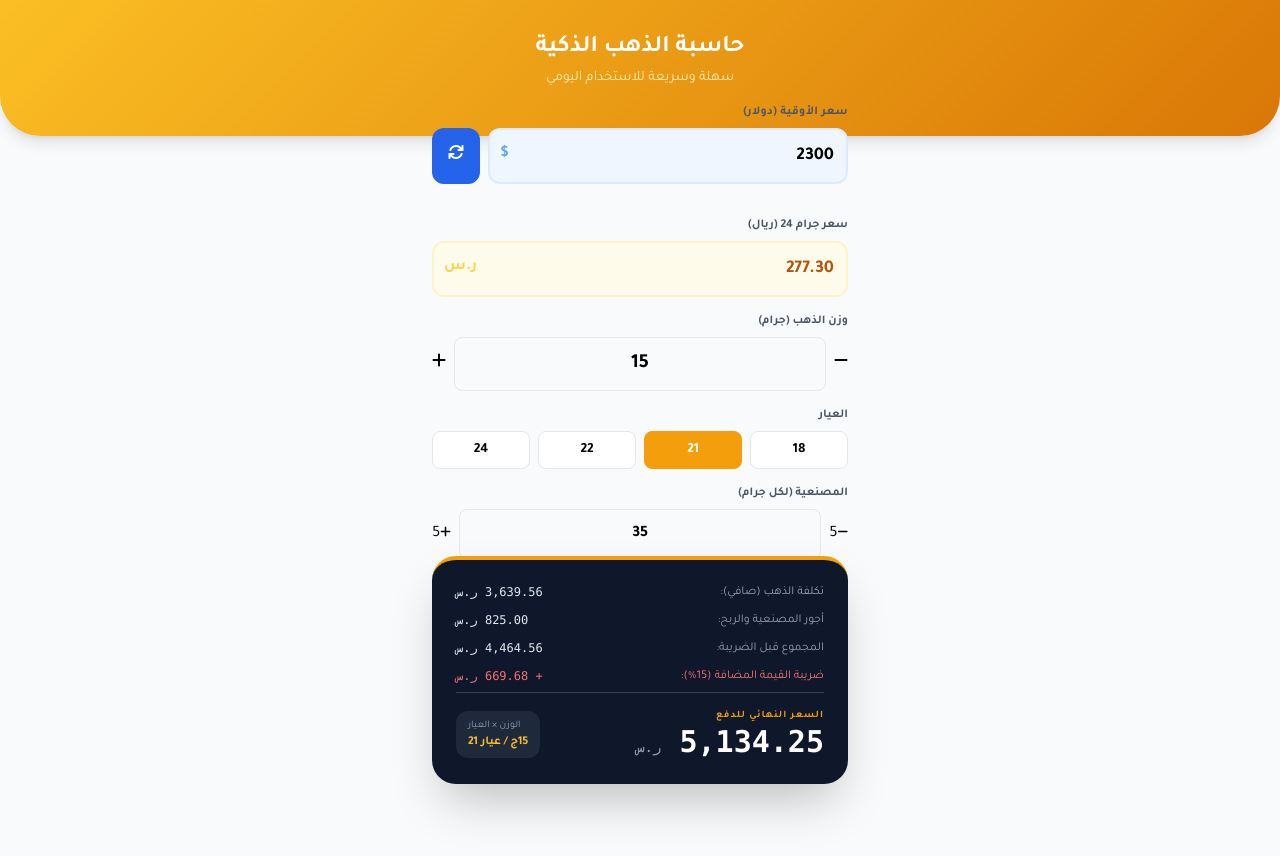
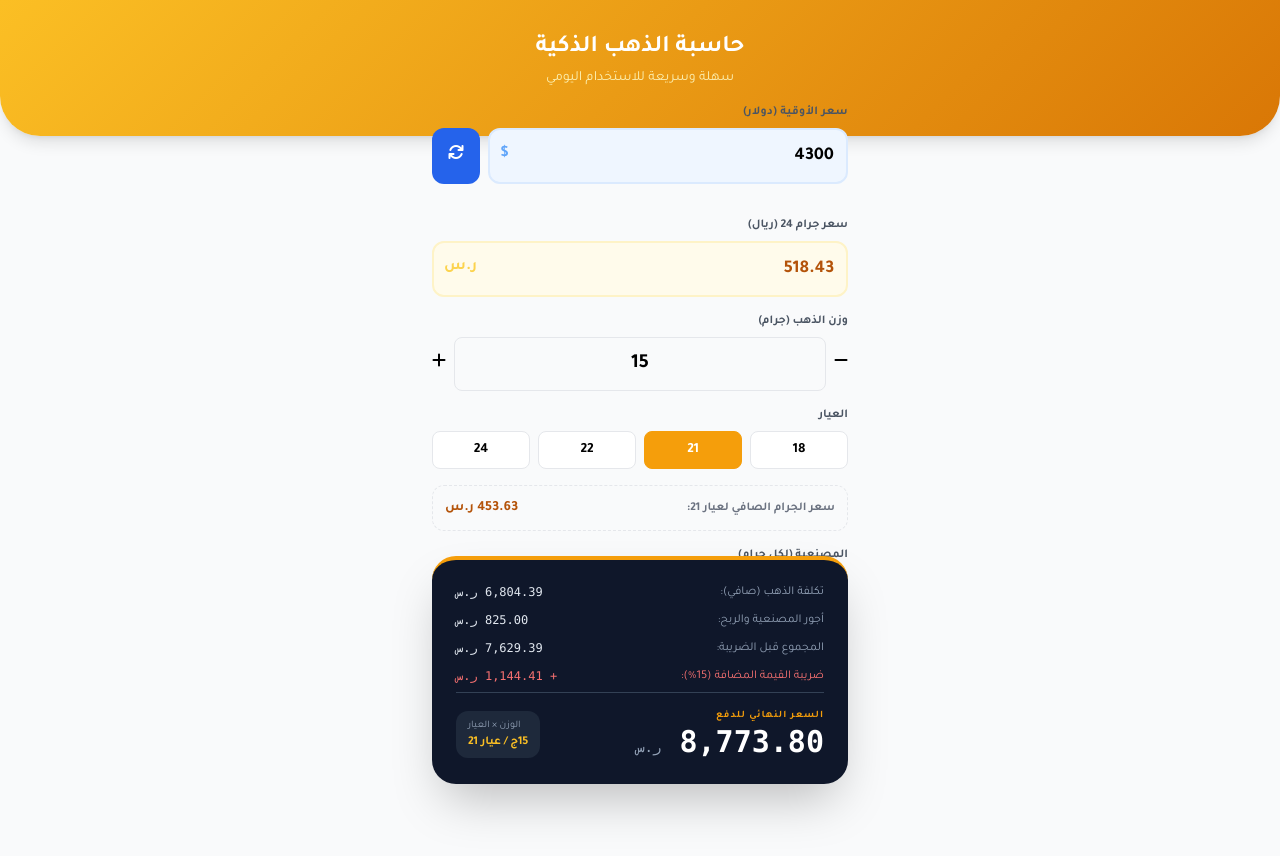
Before and after one commit to w7oshy-spooky/gold-calc, a plain HTML site: page index.html in a window 1280 px wide. Drawn offline with nearby package versions, Linux system fonts and the light colour scheme.

Commit message:
Add karat price display to gold calculator
Added display for selected karat price in the gold calculator.

```diff
--- a/index.html
+++ b/index.html
@@ -46,7 +46,7 @@
             <label class="block text-gray-600 text-xs font-bold mb-2 uppercase tracking-wide">سعر الأوقية (دولار)</label>
             <div class="flex gap-2">
                 <div class="relative flex-grow">
-                    <input type="number" id="ouncePriceUSD" value="2300" class="w-full bg-blue-50 border-2 border-blue-100 rounded-xl p-3 text-lg font-bold focus:border-blue-400 outline-none transition-all">
+                    <input type="number" id="ouncePriceUSD" value="4300" class="w-full bg-blue-50 border-2 border-blue-100 rounded-xl p-3 text-lg font-bold focus:border-blue-400 outline-none transition-all">
                     <span class="absolute left-3 top-3.5 text-blue-400 font-bold">$</span>
                 </div>
                 <button onclick="convertOunceToGram()" class="bg-blue-600 text-white px-4 rounded-xl active:scale-95 transition-transform">
@@ -85,6 +85,12 @@
                     <button onclick="setKarat(24)" class="karat-btn p-2 border rounded-lg text-sm font-bold bg-white border-gray-200" data-val="24">24</button>
                     <input type="hidden" id="karat" value="21">
                 </div>
+            </div>
+
+            <!-- Selected Karat Price Display (New) -->
+            <div class="bg-gray-50 rounded-xl p-3 border border-dashed border-gray-200 flex justify-between items-center">
+                <span class="text-gray-500 text-xs font-bold">سعر الجرام الصافي لعيار <span id="selectedKaratLabel">21</span>:</span>
+                <span class="text-amber-700 font-bold text-sm"><span id="karatPriceOutput">0.00</span> ر.س</span>
             </div>
         </div>
 
@@ -177,7 +183,9 @@
             taxLabel: document.getElementById('taxLabel'),
             taxValueLabel: document.getElementById('taxValueLabel'),
             summaryWeight: document.getElementById('summaryWeight'),
-            summaryKarat: document.getElementById('summaryKarat')
+            summaryKarat: document.getElementById('summaryKarat'),
+            karatPrice: document.getElementById('karatPriceOutput'), // New
+            selectedKaratLabel: document.getElementById('selectedKaratLabel') // New
         };
 
         function adjust(id, amount) {
@@ -228,6 +236,10 @@
             const vatValue = subtotal * (taxRate / 100);
             const finalTotal = subtotal + vatValue;
 
+            // تحديث سعر الجرام للعيار المختار
+            outputs.karatPrice.textContent = formatNumber(pricePerGramSelectedKarat);
+            outputs.selectedKaratLabel.textContent = karat;
+
             // تحديث جميع تفاصيل الإجمالي
             outputs.goldCost.textContent = formatNumber(totalGoldCost);
             outputs.laborCost.textContent = formatNumber(totalLabor);
```
